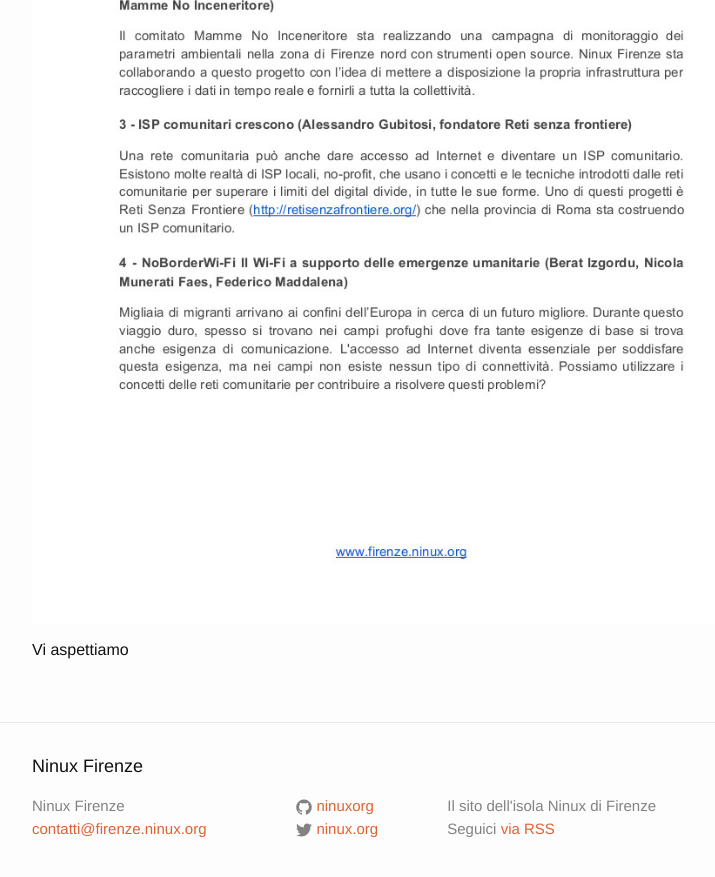
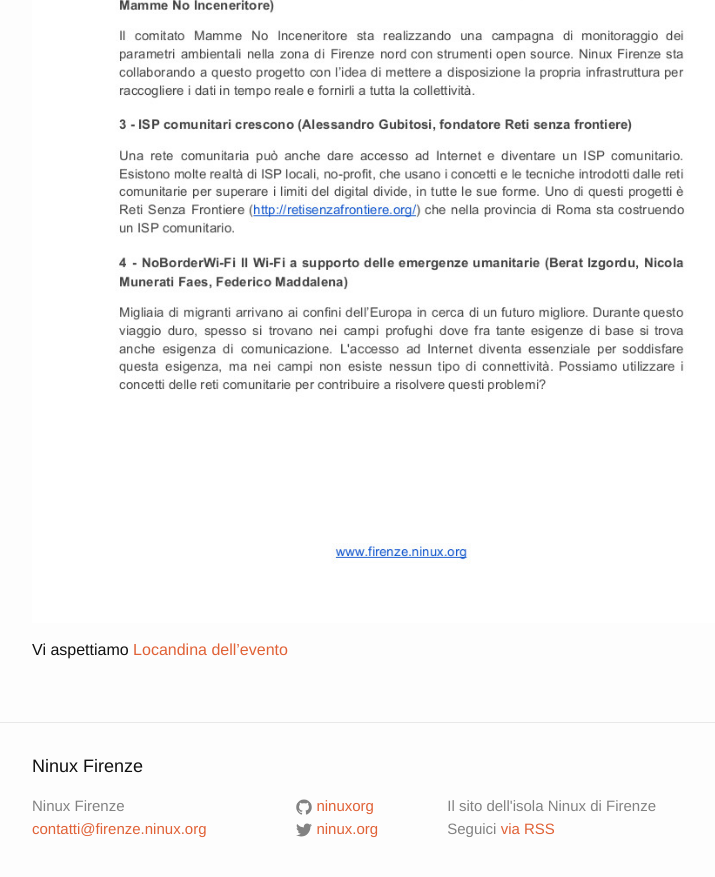
Before and after one commit to ninux-fi/firenze.ninux.org___old, a Jekyll site: the page built from _posts/2016-09-20-exsummerfest2016.md, in a window 1280 px wide and 900 px high, scrolled down 1738 px. Shown: the top 877 px of the window, without its empty margins (238-953 px from the left). Built offline with Jekyll 4.4.1, drawn with Linux system fonts in a browser that asks for light colours; comment, search, counter and statistics services are not loaded.

Commit message:
exsummerfest_modifica

```diff
--- a/_posts/2016-09-20-exsummerfest2016.md
+++ b/_posts/2016-09-20-exsummerfest2016.md
@@ -18,3 +18,4 @@ Dopo le 19 si proseguirà con aperitivo e concerto.
 ![Pagina 2](/images/programma_exfilafest_pg2.jpg "pagina 2")
 
 Vi aspettiamo
+[Locandina dell'evento](images/programma_exfilafest.pdf)
```
Also changed, not shown: images/programma_exfilafest_pg1.jpg, 1 other file.
